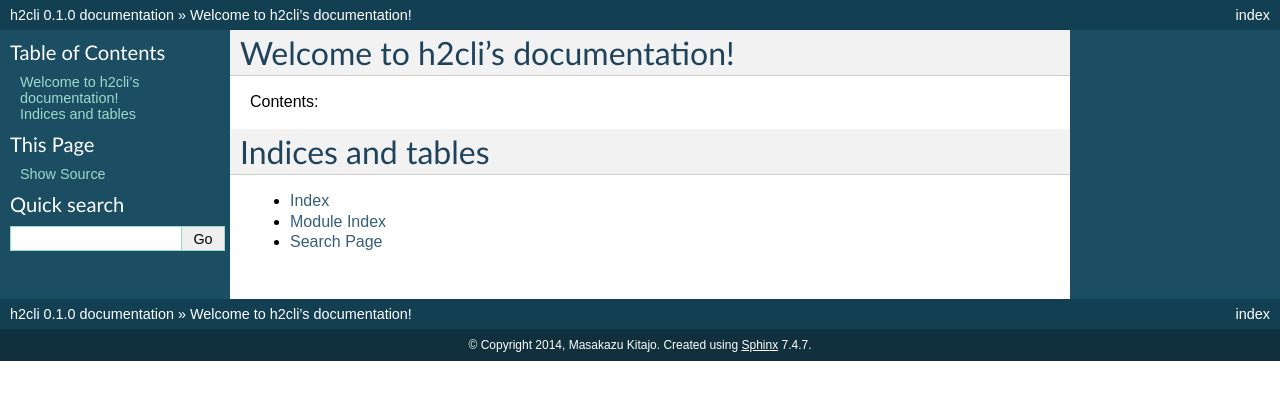
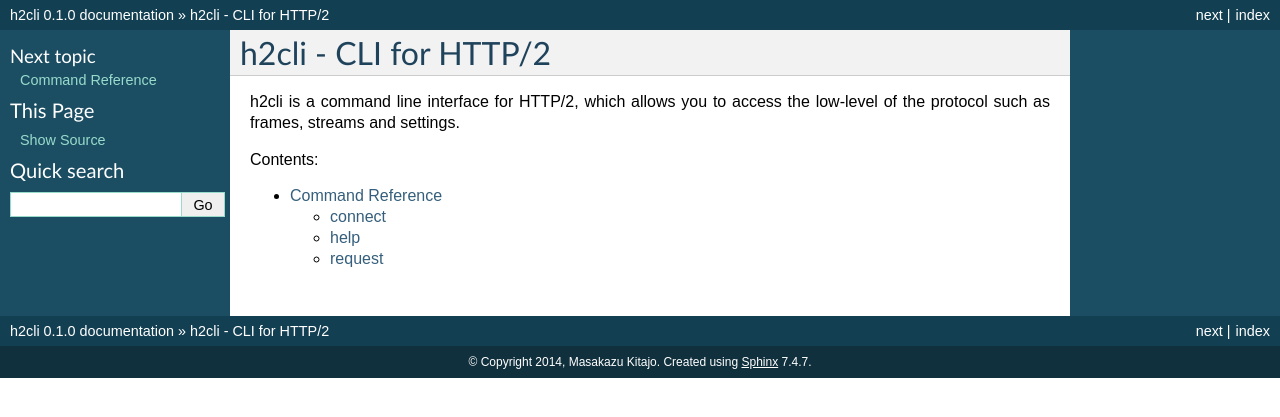
Before and after one commit to maskit/h2cli, a Sphinx documentation site: the page built from doc/index.rst, in a window 1280 px wide. Shown: the top 417 px of the page. Built offline with Sphinx 7.4.7, drawn with Linux system fonts in a browser that asks for light colours.

Commit message:
add command reference

```diff
--- a/doc/index.rst
+++ b/doc/index.rst
@@ -3,19 +3,15 @@
    You can adapt this file completely to your liking, but it should at least
    contain the root `toctree` directive.
 
-Welcome to h2cli's documentation!
+h2cli - CLI for HTTP/2
 =================================
+
+h2cli is a command line interface for HTTP/2, which allows you to access
+the low-level of the protocol such as frames, streams and settings.
 
 Contents:
 
 .. toctree::
    :maxdepth: 2
 
-
-
-Indices and tables
-==================
-
-* :ref:`genindex`
-* :ref:`modindex`
-* :ref:`search`
+   command/index.rst
```
Also changed, not shown: doc/command/connect.rst (added, +17 -0 lines), doc/command/help.rst (added, +17 -0 lines), doc/command/index.rst (added, +17 -0 lines), doc/command/request.rst (added, +21 -0 lines).
